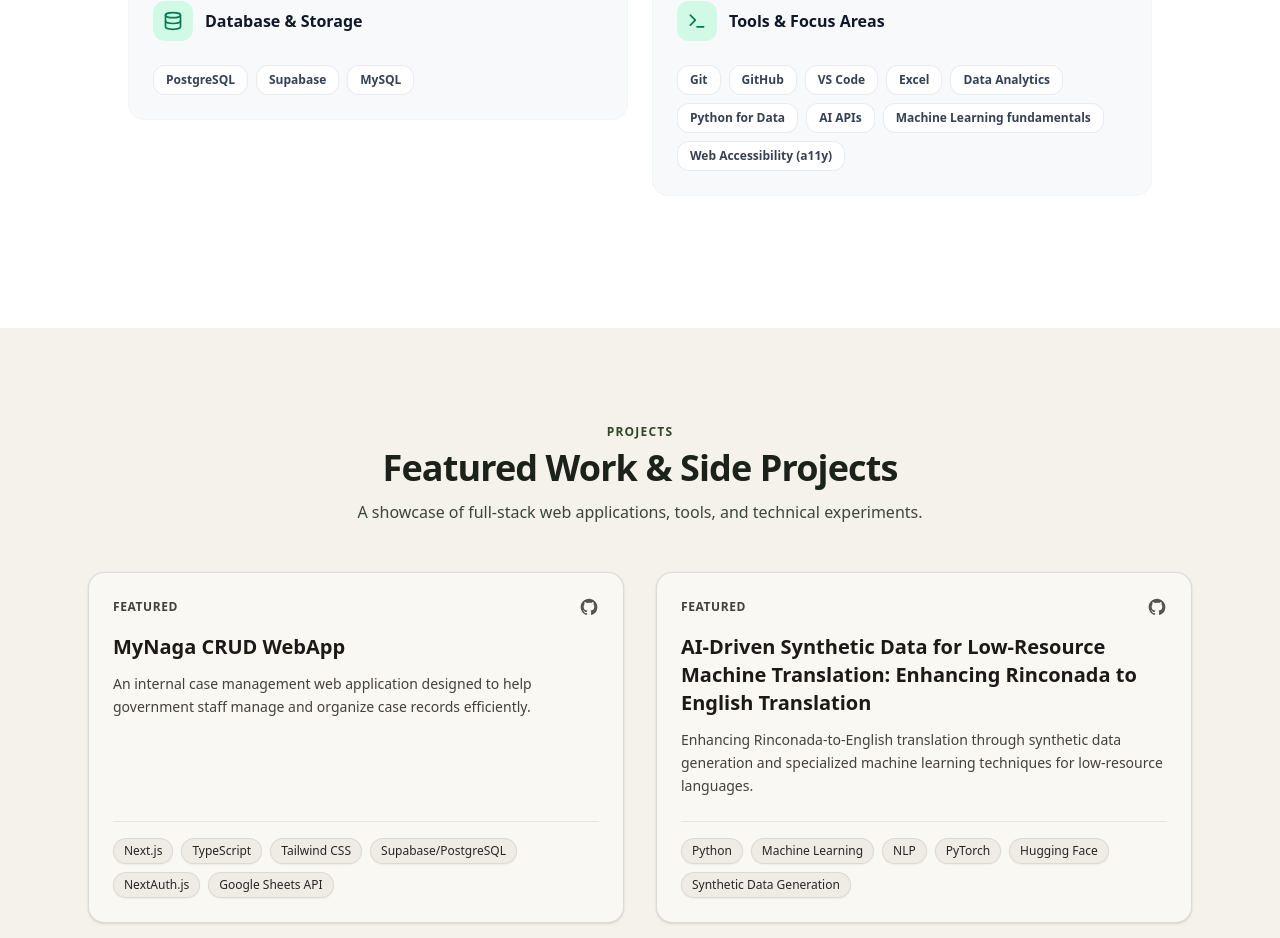
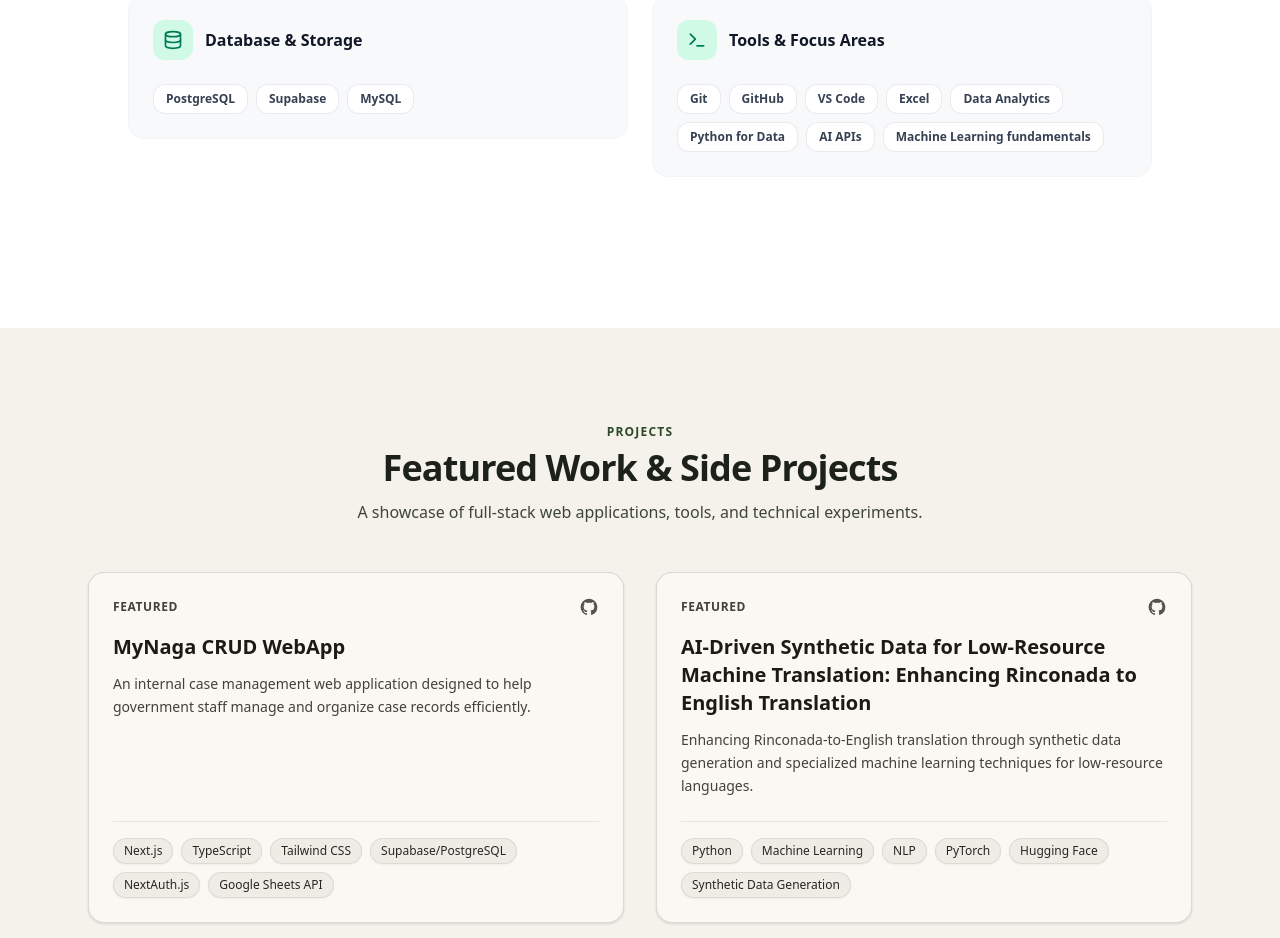
Before and after one commit to Sohee119/my-portfolio, a Next.js app: page / in a window 1280 px wide. Shown: the part 2054-2992 px from the top of the page. Built offline with nearby package versions, Linux system fonts and the light colour scheme; no server answers.

Commit message:
Edit Tools and Focus

```diff
--- a/components/Skills.tsx
+++ b/components/Skills.tsx
@@ -38,7 +38,6 @@ const skillCategories: SkillCategory[] = [
       "Python for Data",
       "AI APIs",
       "Machine Learning fundamentals",
-      "Web Accessibility (a11y)",
     ],
   },
 ];
```
